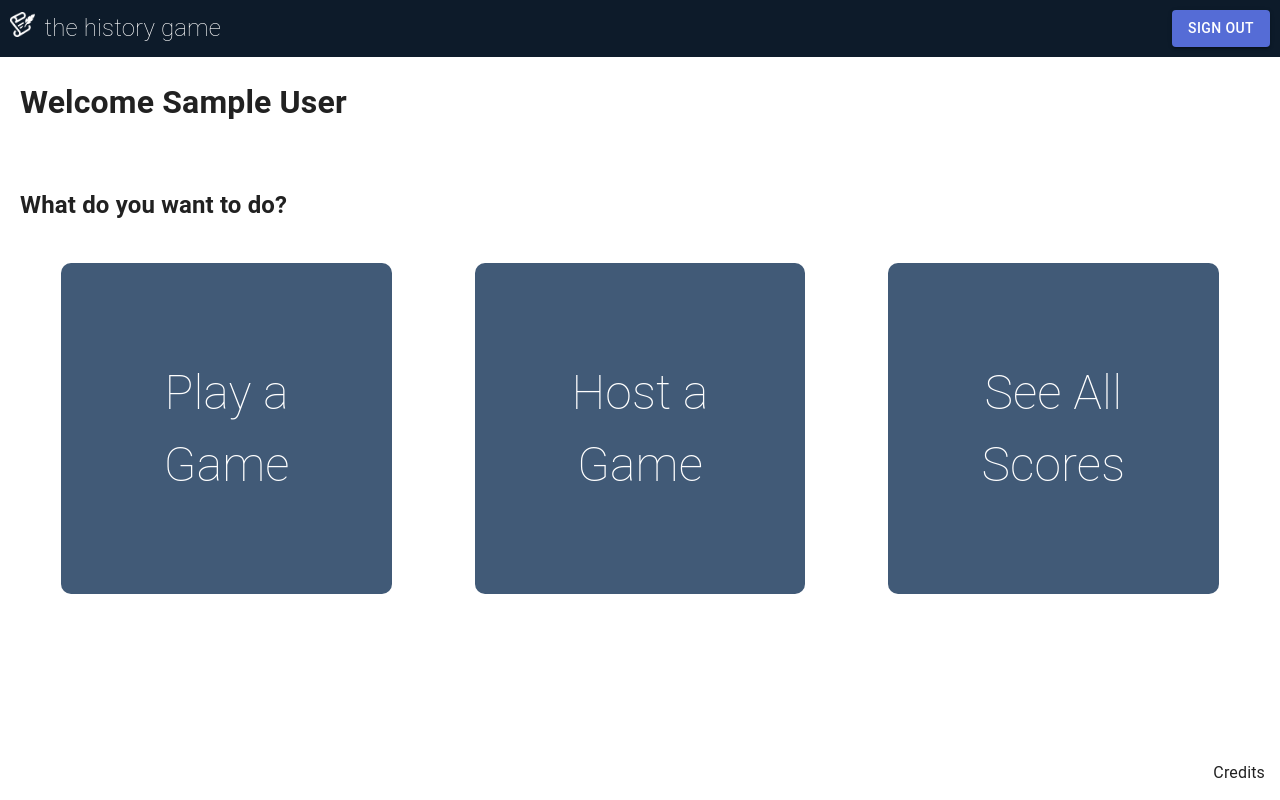
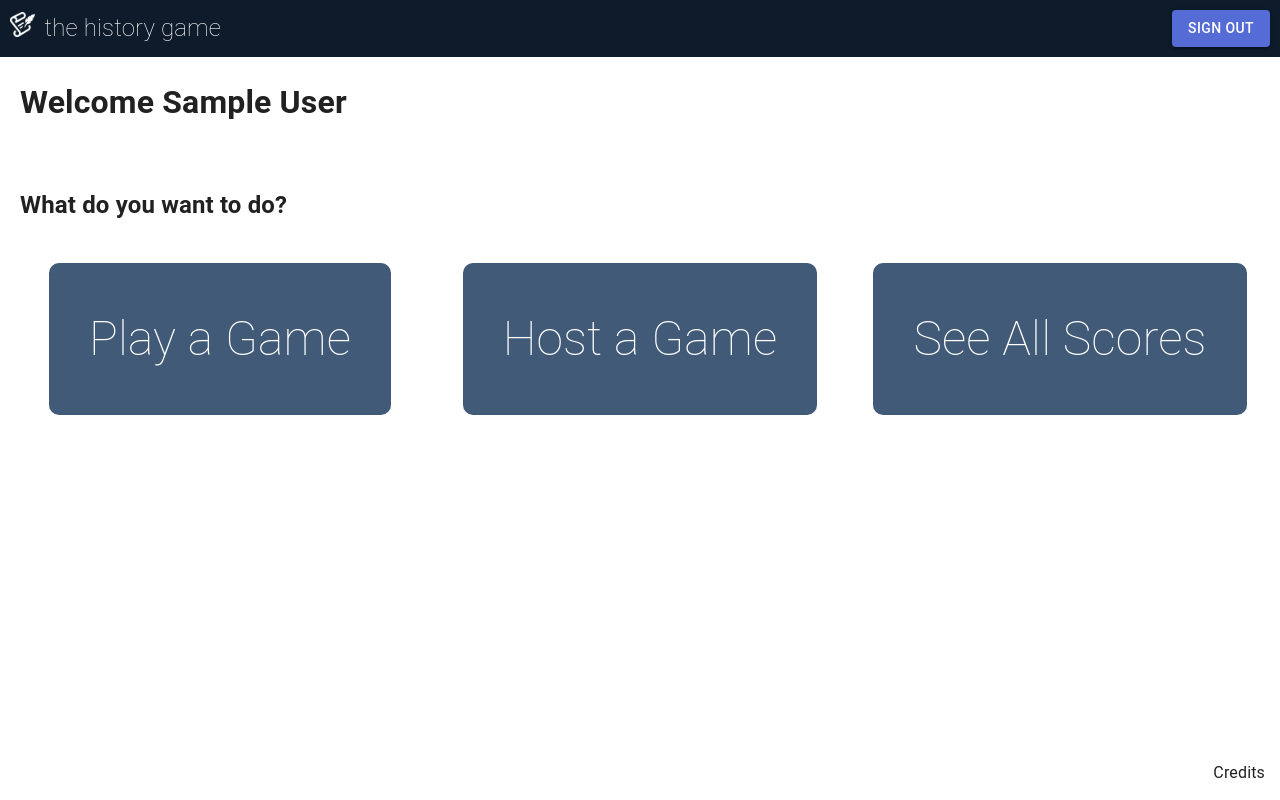
Before and after one commit to juamuacis/CPSC462JavaProject, a Next.js app: page / in a window 1280 px wide. Built offline with nearby package versions, Linux system fonts and the light colour scheme; no server answers; sample sign-in values are in the browser's storage.

Commit message:
corrected flex css

```diff
--- a/src/styles/Home.module.css
+++ b/src/styles/Home.module.css
@@ -35,6 +35,7 @@
 
 .homeOptions {
   display: flex;
+  gap: 20px;
 }
 
 .homeOption {
@@ -50,16 +51,15 @@
 	padding: 10%;
 	align-items: center;
 	justify-content: center;
-  max-width: 80%;
 	background-color: #415a77;
 	color: white;
 	border-radius: 10px;
 	border: none;
-  aspect-ratio: 1/1;
 	font-size: 3em;
 	font-weight: 200;
 	text-decoration: none;
 	text-align: center;
+	height: 100%;
 }
 
 .homeOption a:hover,
```
Lines whose indentation alone changed are shown as unchanged.
